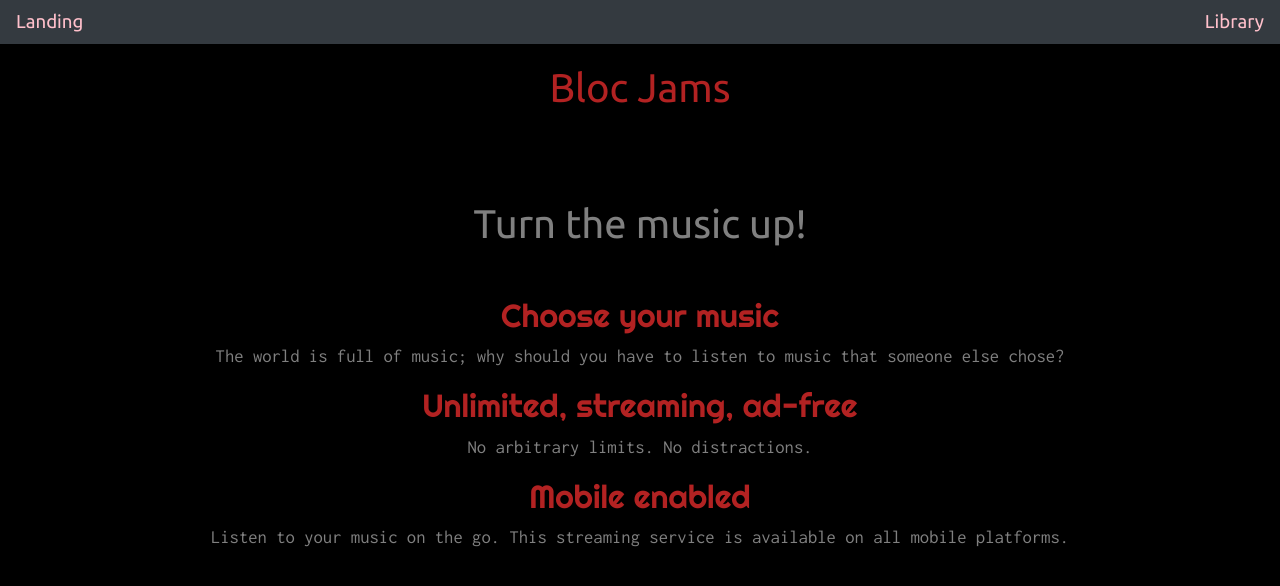
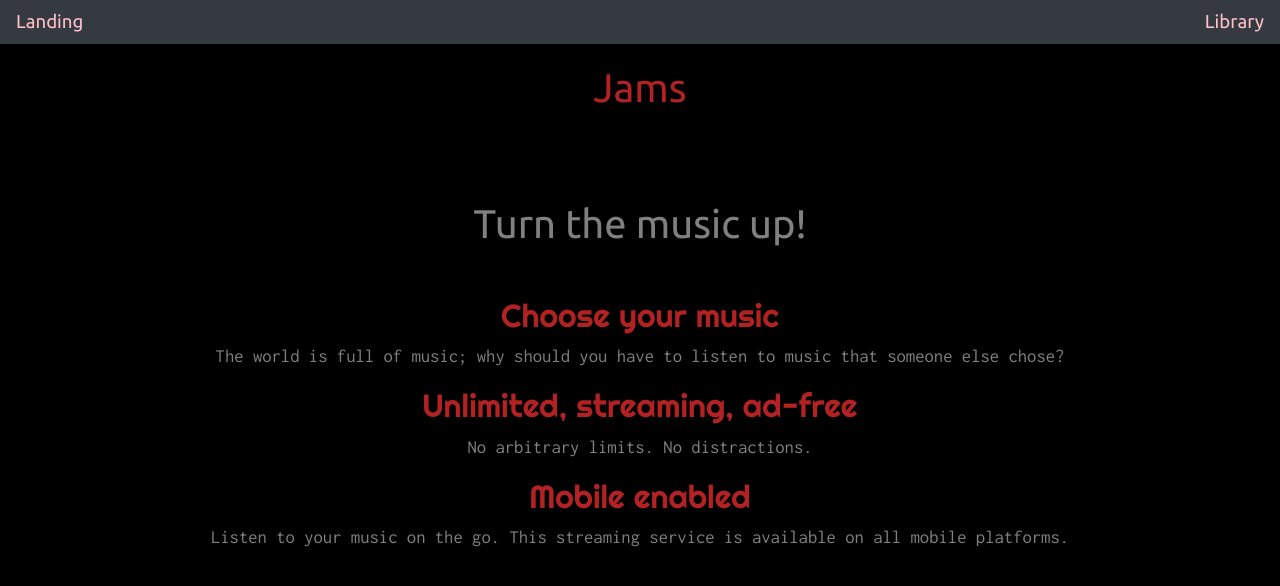
Before and after one commit to WJSchratt/bloc-jams-react, a React (Create React App) app: page / in a window 1280 px wide. Shown: the top 586 px of the page. Built offline with nearby package versions, Linux system fonts and the light colour scheme.

Commit message:
final draft

```diff
--- a/public/index.html
+++ b/public/index.html
@@ -2,6 +2,7 @@
 <html lang="en">
   <head>
     <meta charset="utf-8" />
+    <meta name="viewport" content="width=device-width, initial-scale=1.0" />
     <link rel="shortcut icon" href="%PUBLIC_URL%/favicon.ico" />
     <link href="https://unpkg.com/ionicons@4.5.5/dist/css/ionicons.min.css" rel="stylesheet" type="text/css" />
     <link rel="stylesheet" href="https://stackpath.bootstrapcdn.com/bootstrap/4.1.0/css/bootstrap.min.css"
--- a/src/App.js
+++ b/src/App.js
@@ -14,7 +14,7 @@
              <Link id="link1" to='/'>Landing</Link>
              <Link id="link1" to='/library'>Library</Link>
            </nav>
-           <h1 className='jams-header'>Bloc Jams</h1>
+           <h1 className='jams-header'>Jams</h1>
          </header>
          <main>
            <Route exact path="/" component={Landing} />
```
